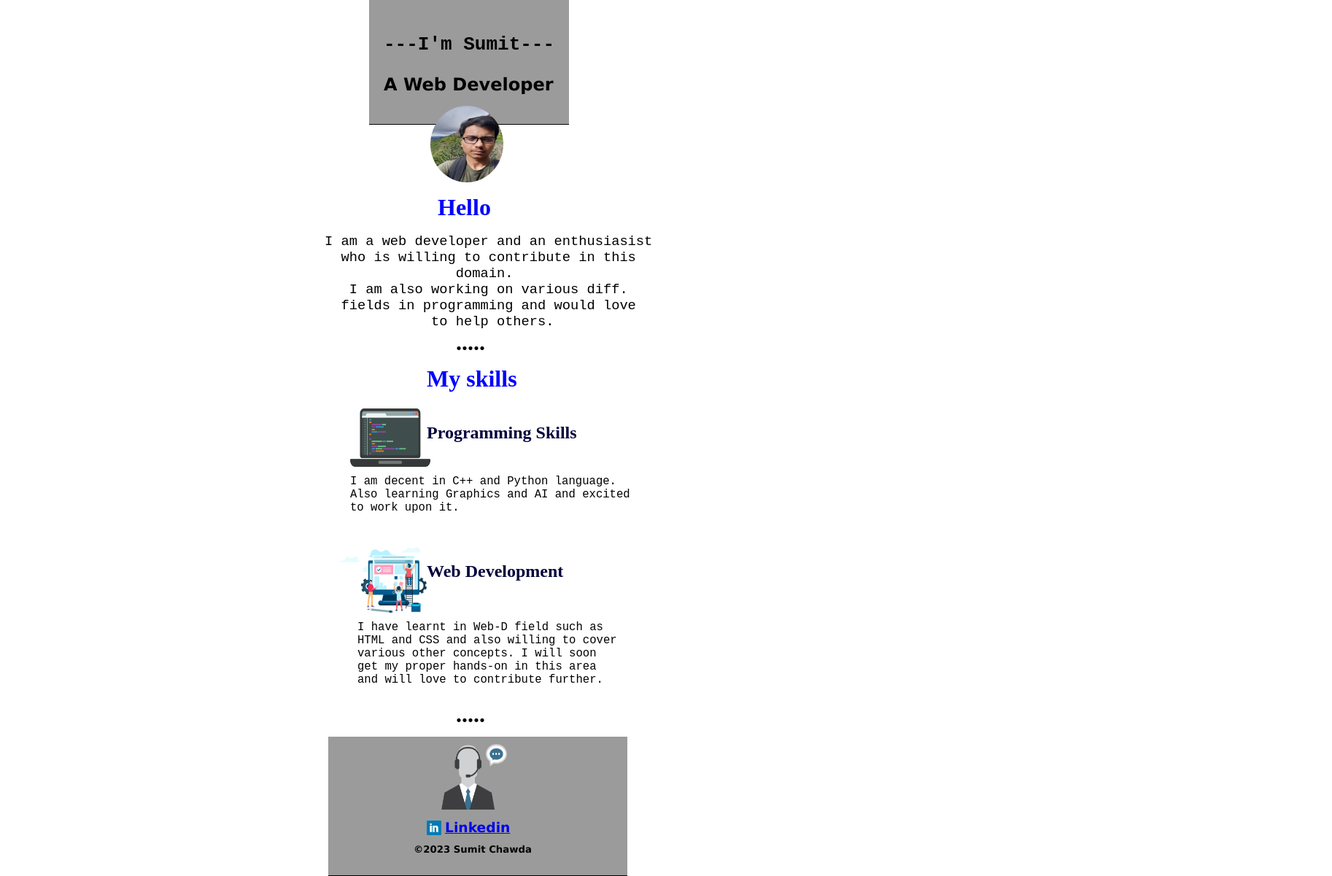
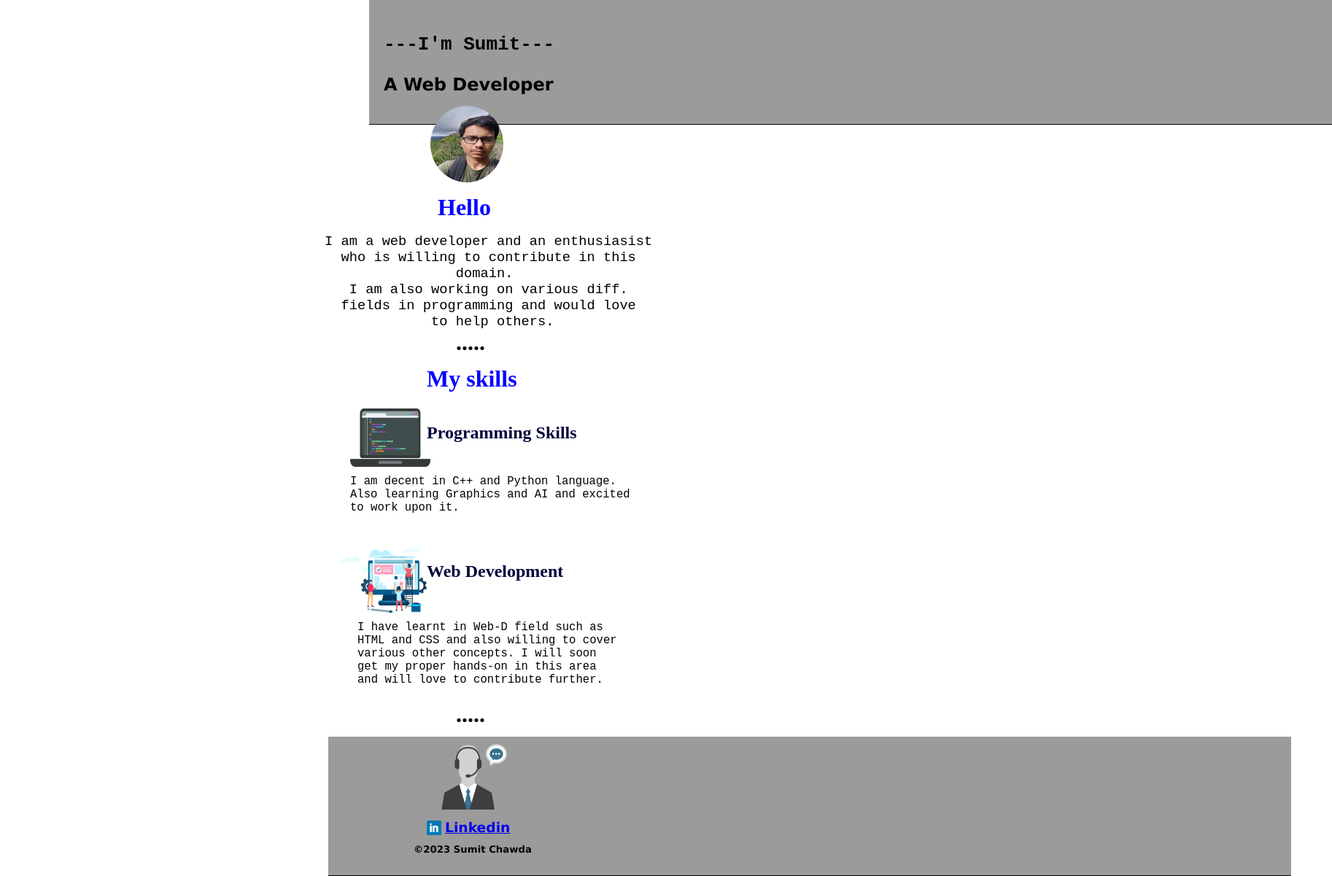
Before and after one commit to smtko/portfolio, a plain HTML site: page index.html in a window 1280 px wide. Shown: the whole page at 73% size, 1826 px wide, since content can reach past the window. Drawn offline with Linux system fonts and the light colour scheme.

Commit message:
Update index.html

```diff
--- a/index.html
+++ b/index.html
@@ -5,7 +5,7 @@
   <meta name="viewport" content="width=device-width, initial-scale=1.0">
 </head>
 <body>
-  <div class="head">
+  <div class="head" style="width:100%;">
     <h1><pre>---I'm Sumit---</pre></h1>
     <h2>A Web Developer</h2>
   </div>
@@ -26,7 +26,7 @@ I am a web developer and an enthusiasist
   <img src="prog.png", width=110px, height=80px id="img1"/><br/>
   <br/>
   <br/>
-  <div id="d1">
+  <div id="d1" style="width:100%;">
     <pre><big>
 I am decent in C++ and Python language.
 Also learning Graphics and AI and excited
@@ -46,7 +46,7 @@ and will love to contribute further.
 <h1 id="dot2">.....</h1>
 <br/>
 
-<div class="footer">
+<div class="footer" style="width:100%;">
 <img src="contact.png" width=90px height=90px id="img3"/>
 <img src="linkedin.png" width=20px height=20px id="in"/>
 <a href="https://www.linkedin.com/in/sumit-chawda-0a367b259" target="_blank" id="lin"><h3>Linkedin</h3></a>
```
